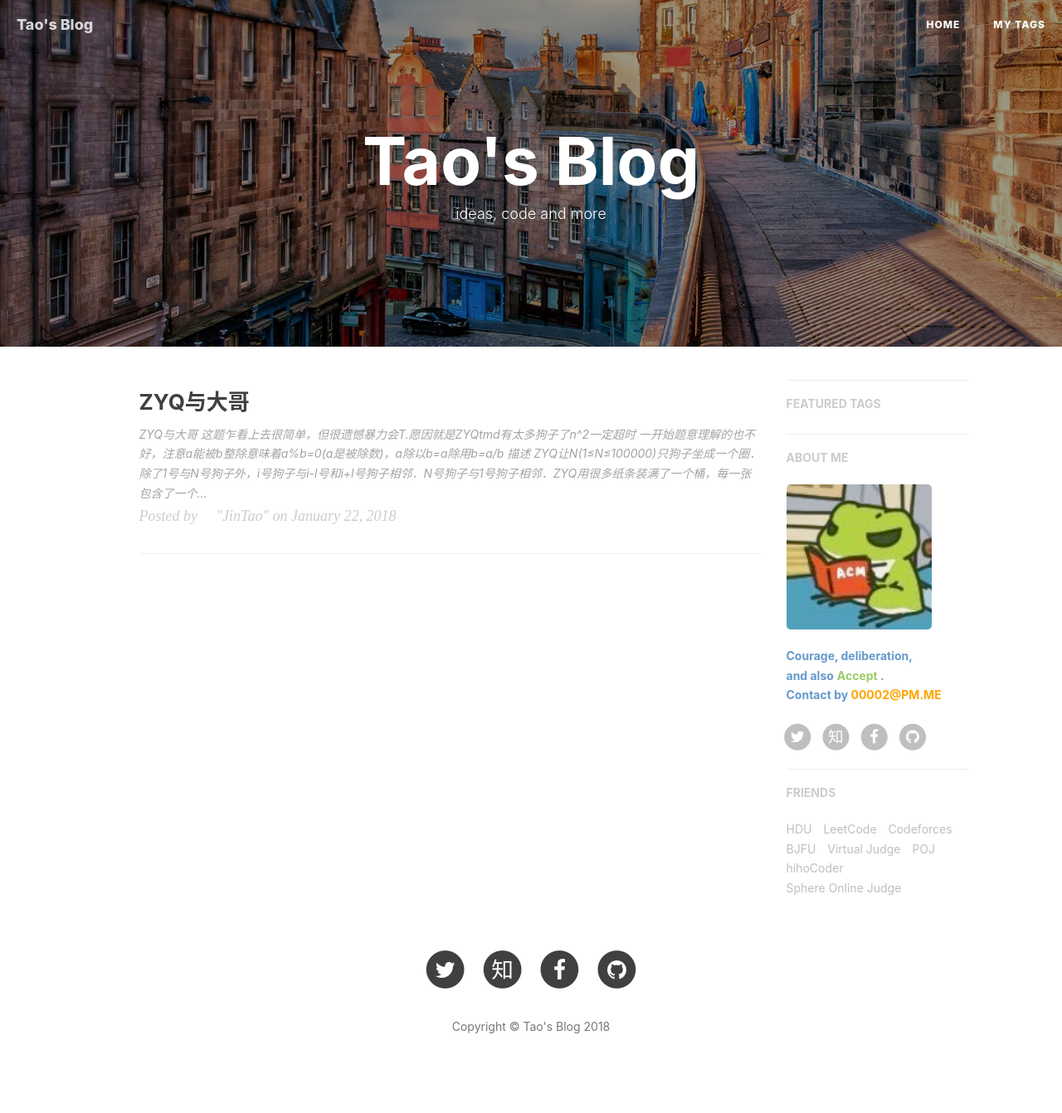
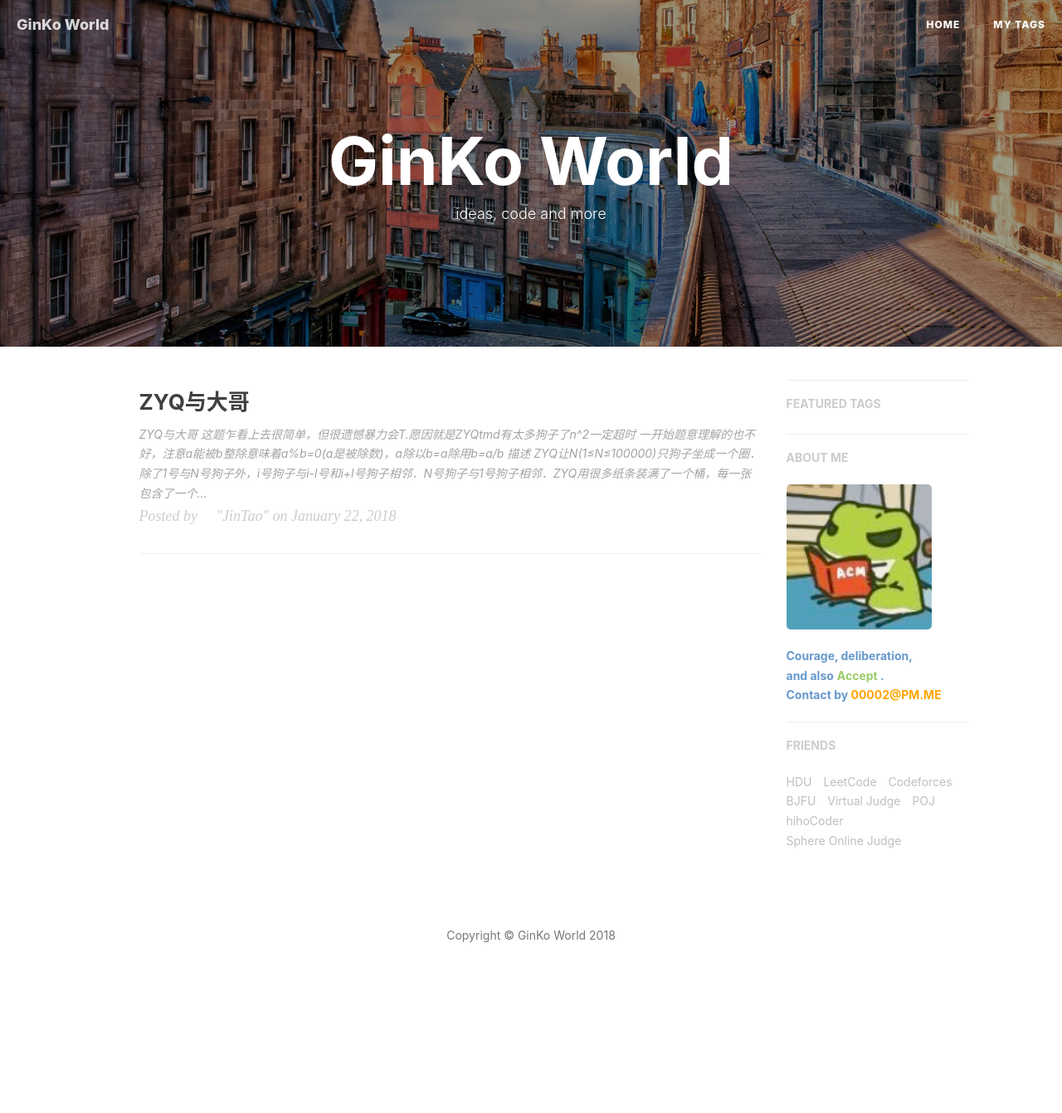
Before and after one commit to pandaKINandQUEEN/GinKo-BFU.github.io, a Jekyll site: the page built from index.html, in a window 1280 px wide. Shown: the whole page at 83% size. Built offline with Jekyll 4.4.1, drawn with Linux system fonts in a browser that asks for light colours; nearby versions of some CDN libraries; the list of posts is cut into pages by our own code; comment, search, counter and statistics services are not loaded; after the commit the page ends 1232 px from its top, so only the background shows below that.

Commit message:
Update _config.yml

```diff
--- a/_config.yml
+++ b/_config.yml
@@ -1,10 +1,10 @@
 # Site settings
-title: Tao's  Blog
-SEOTitle: Tao's Blog
+title: GinKo World
+SEOTitle: GinKo World
 header-img: ./life.jpg
-email: 00002@protonmail.com
-description: "描述"
-keyword: "JinTao, 锦涛"
+email:
+description: ""
+keyword: ""
 url: ""              # your host, for absolute URL
 baseurl: ""                             # for example, '/blog' if your blog hosted on 'host/blog'
 
@@ -13,11 +13,11 @@ baseurl: ""                             # for example, '/blog' if your blog host
 # SNS settings
 RSS: false
 #weibo_username:     keysaim
-zhihu_username: signup?next=%2F
-github_username: login
-twitter_username: FSJI4U89IEDJ49IH
+#zhihu_username: signup?next=%2F
+#github_username: login
+#twitter_username: FSJI4U89IEDJ49IH
 #jianshu_username:   e413b88a622b
-facebook_username: FSJI4U89IEDJ49IH
+#facebook_username: FSJI4U89IEDJ49IH
 # linkedin_username:  firstname-lastname-idxxxx
 
 
```
